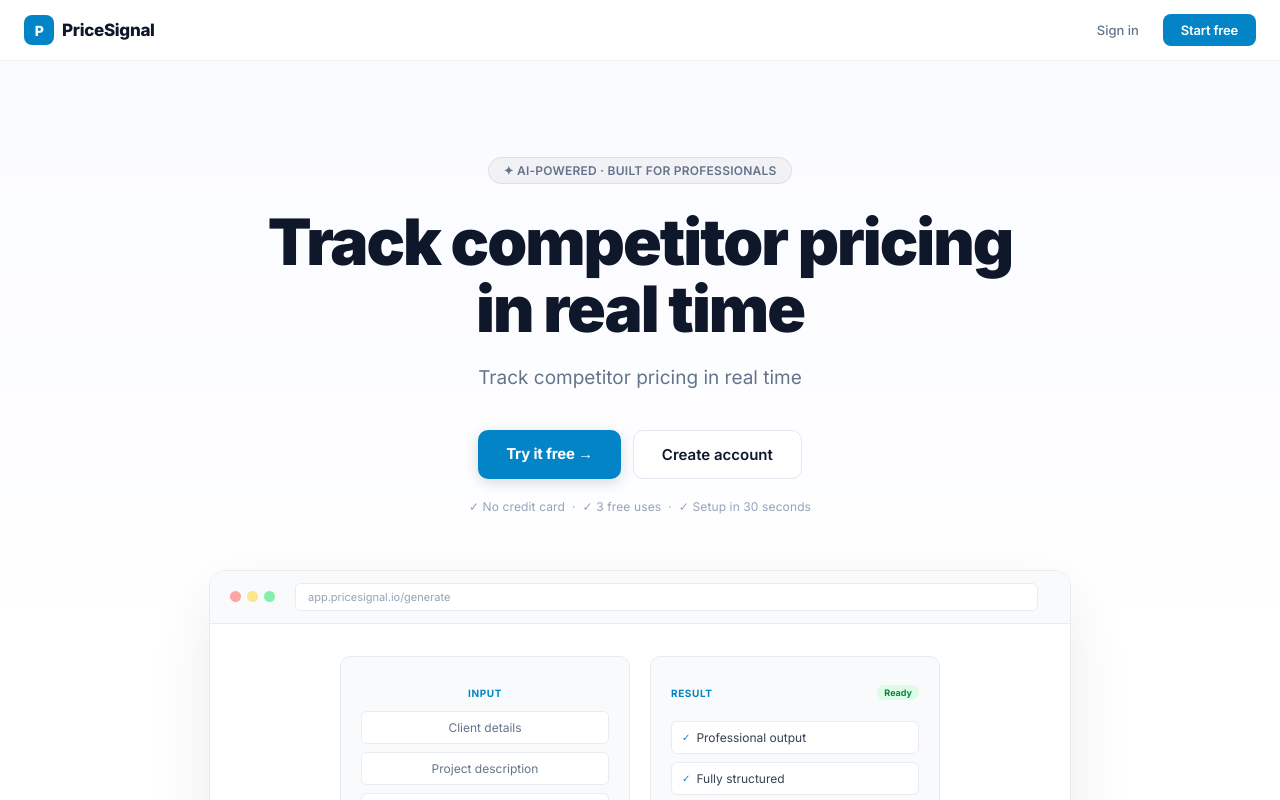
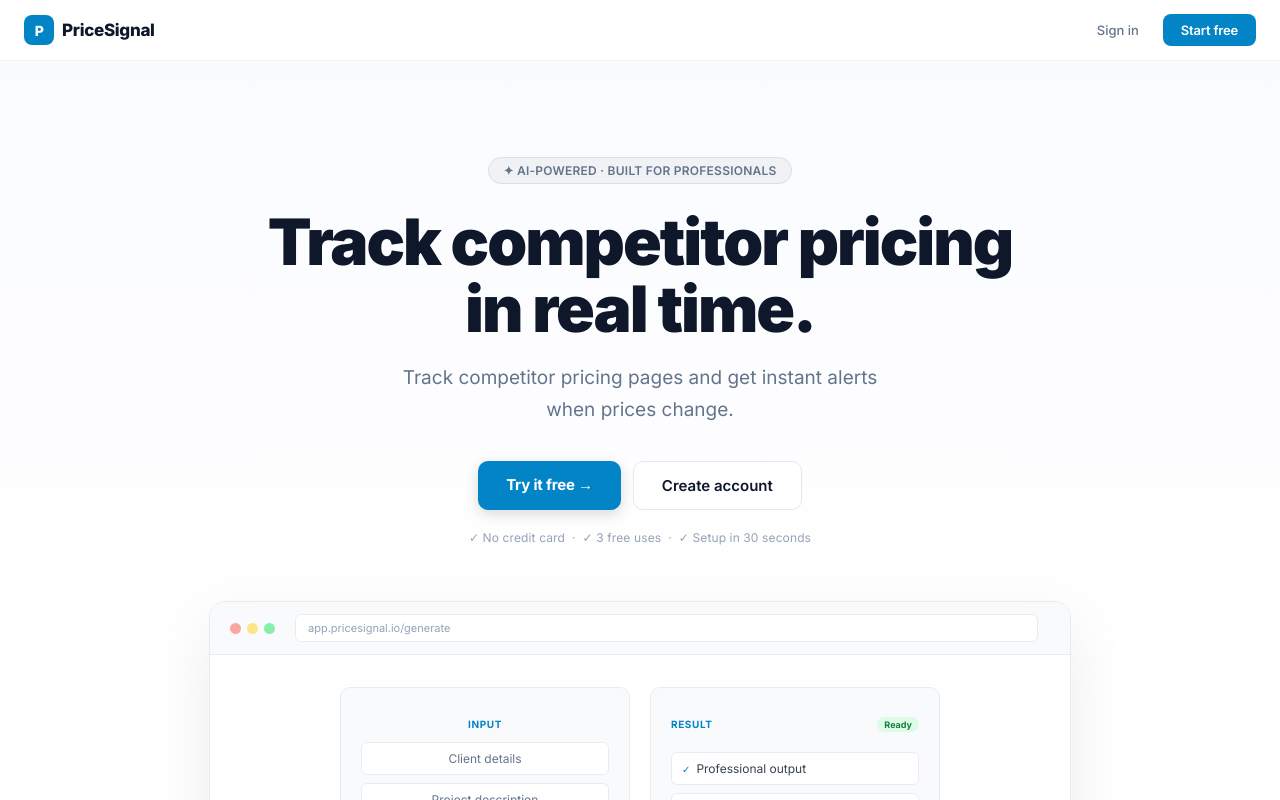
Before and after one commit to apexianlabs/pricesignal, a Next.js app: page / in a window 1280 px wide. Shown: the top 800 px of the page. Built offline with nearby package versions, Linux system fonts and the light colour scheme.

Commit message:
Rebuild with improved templates v1.1

```diff
--- a/app/dashboard/page.js
+++ b/app/dashboard/page.js
@@ -72,7 +72,7 @@ export default function DashboardPage() {
           <div style={{width:28,height:28,borderRadius:7,background:'#0284c7',display:'flex',alignItems:'center',justifyContent:'center',fontSize:13,fontWeight:800,color:'#fff',flexShrink:0}}>P</div>
           <div>
             <p style={{fontSize:13,fontWeight:800,color:'#fff',lineHeight:1,letterSpacing:'-0.3px'}}>PriceSignal</p>
-            <p style={{fontSize:10,color:'#475569',lineHeight:1,marginTop:2}}>Track competitor pricing in</p>
+            <p style={{fontSize:10,color:'#475569',lineHeight:1,marginTop:2}}>Track competitor pricing pages</p>
           </div>
         </Link>
       </div>
@@ -230,7 +230,7 @@ export default function DashboardPage() {
               {/* Quick action */}
               <div style={{background:'linear-gradient(135deg,#0284c7 0%,#0284c7cc 100%)',borderRadius:14,padding:20,color:'#fff'}}>
                 <p style={{fontSize:13,fontWeight:700,marginBottom:4,letterSpacing:'-0.2px'}}>Ready to generate?</p>
-                <p style={{fontSize:12,color:'rgba(255,255,255,0.75)',marginBottom:14,lineHeight:1.5}}>Track competitor pricing in real time</p>
+                <p style={{fontSize:12,color:'rgba(255,255,255,0.75)',marginBottom:14,lineHeight:1.5}}>Track competitor pricing pages and get instant alerts when prices change.</p>
                 <Link href="/generate" style={{display:'block',textAlign:'center',background:'rgba(255,255,255,0.2)',color:'#fff',textDecoration:'none',borderRadius:8,padding:'9px',fontSize:12,fontWeight:700,border:'1px solid rgba(255,255,255,0.25)',backdropFilter:'blur(4px)'}}>
                   + New Monitor →
                 </Link>
--- a/app/layout.js
+++ b/app/layout.js
@@ -1,6 +1,6 @@
 export const metadata = {
-  title: 'PriceSignal — Track competitor pricing in real time',
-  description: 'Track competitor pricing in real time',
+  title: 'PriceSignal — Track competitor pricing pages and get instant alerts when prices change.',
+  description: 'Track competitor pricing pages and get instant alerts when prices change.',
 }
 export default function RootLayout({ children }) {
   return (
--- a/app/login/page.js
+++ b/app/login/page.js
@@ -71,7 +71,7 @@ export default function LoginPage() {
         <h1 style={{fontSize:28,fontWeight:800,color:'#fff',lineHeight:1.2,marginBottom:12}}>
           {tab === 'login' ? 'Welcome back.' : 'Get started today.'}
         </h1>
-        <p style={{fontSize:14,color:'rgba(255,255,255,0.7)',lineHeight:1.6}}>Track competitor pricing in real time</p>
+        <p style={{fontSize:14,color:'rgba(255,255,255,0.7)',lineHeight:1.6}}>Track competitor pricing pages and get instant alerts when prices change.</p>
       </div>
       <div style={{zIndex:1,marginTop:'auto',background:'rgba(255,255,255,0.1)',borderRadius:12,padding:20,border:'1px solid rgba(255,255,255,0.15)'}}>
         <p style={{fontSize:13,color:'rgba(255,255,255,0.9)',lineHeight:1.6,marginBottom:10,fontStyle:'italic'}}>"PriceSignal saves me hours every week."</p>
--- a/app/page.js
+++ b/app/page.js
@@ -35,10 +35,10 @@ export default function HomePage() {
           ✦ AI-Powered · Built for Professionals
         </div>
         <h1 style={{fontSize:'clamp(36px,5.5vw,64px)',fontWeight:900,lineHeight:1.05,letterSpacing:'-2px',marginBottom:20,maxWidth:760,margin:'0 auto 20px',color:'#0f172a'}}>
-          Track competitor pricing in real time
+          Track competitor pricing in real time.
         </h1>
         <p style={{fontSize:'clamp(16px,2vw,19px)',color:'#64748b',maxWidth:520,margin:'0 auto 36px',lineHeight:1.65,fontWeight:400}}>
-          Track competitor pricing in real time
+          Track competitor pricing pages and get instant alerts when prices change.
         </p>
         <div style={{display:'flex',gap:12,justifyContent:'center',flexWrap:'wrap',marginBottom:20}}>
           <Link href="/generate" style={{padding:'14px 28px',background:'#0284c7',color:'#fff',textDecoration:'none',borderRadius:10,fontWeight:700,fontSize:15,letterSpacing:'-0.2px',boxShadow:'0 4px 14px rgba(0,0,0,0.15)'}}>
```
